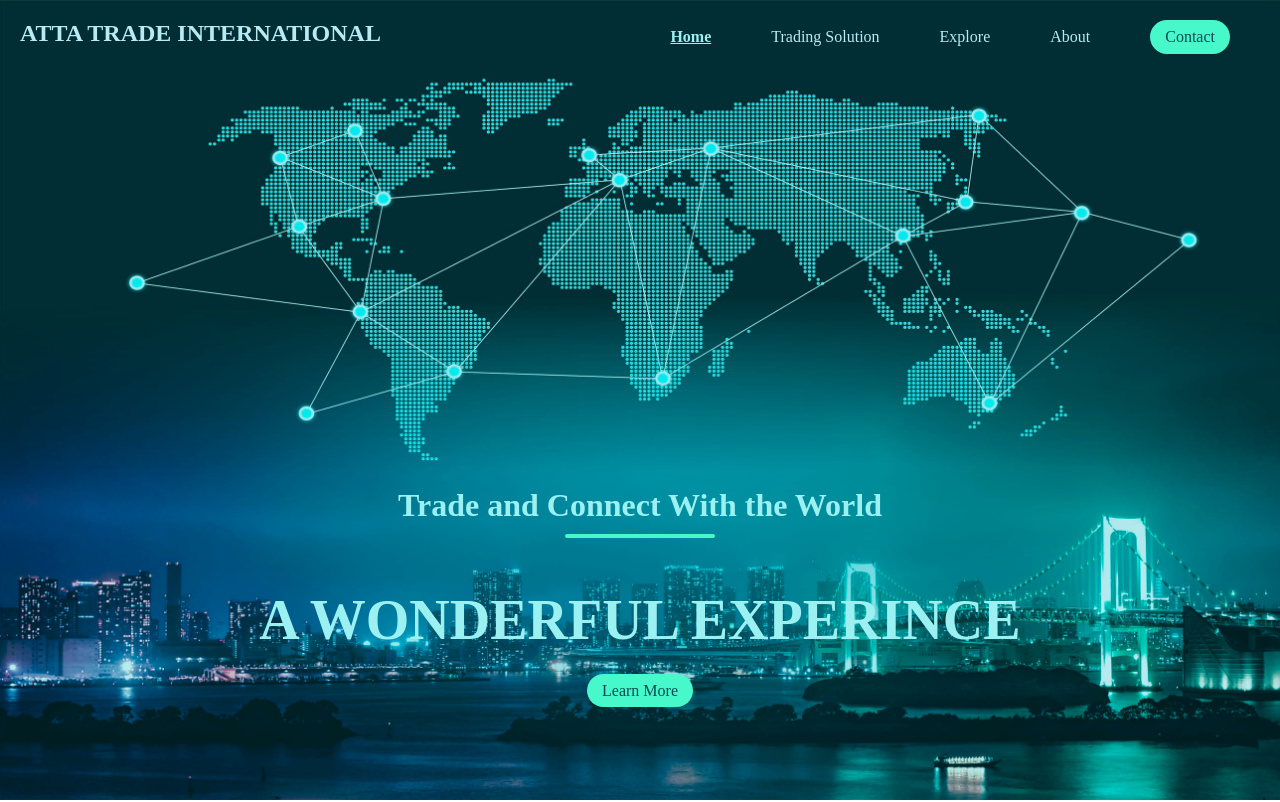
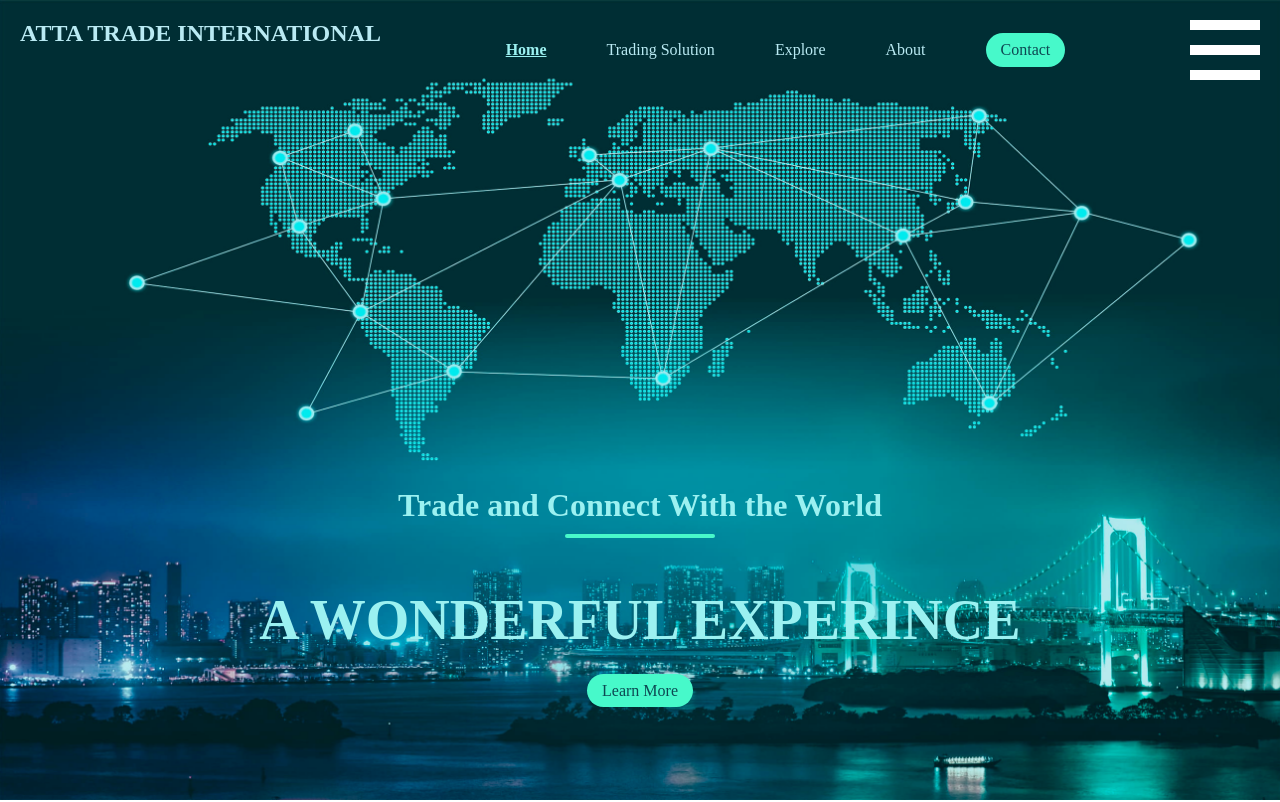
Before and after one commit to FarhanSameer007/atta-trading-solution, a plain HTML site: page index.html in a window 1280 px wide. Shown: the top 802 px of the page. Drawn offline with Linux system fonts and the light colour scheme.

Commit message:
Update index.html

```diff
--- a/index.html
+++ b/index.html
@@ -19,7 +19,7 @@
             <li><a href="#"></a>About</li>
             <li class="ctn"><a href="#"></a>Contact</li>
         </ul>
-        <img src="/img/menu-btn.png" alt="" class="menu-btn">
+        <img src="/img/menu-btn.png" alt="" class="menu-btn.png">
     </nav>
     <header>
         <div class="header-content">
```
